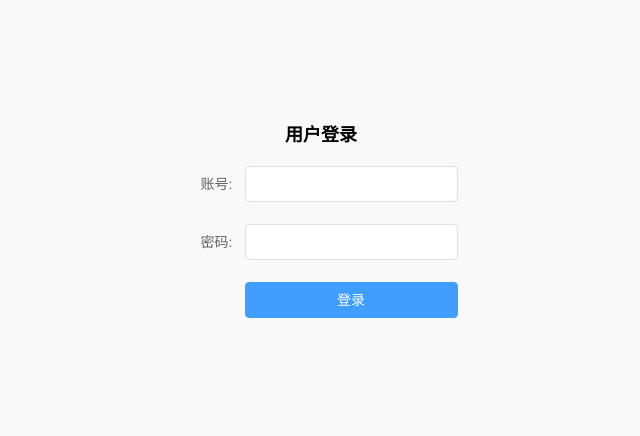
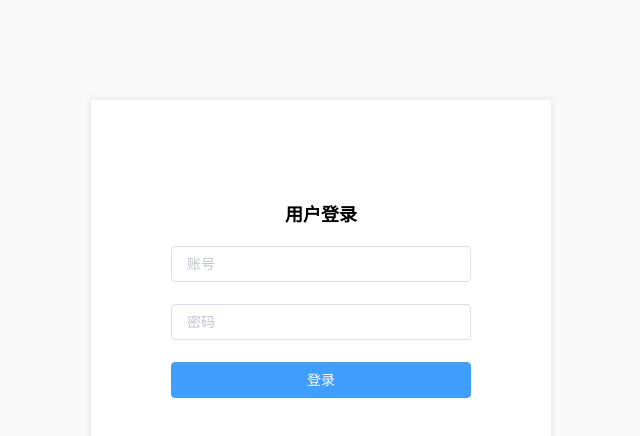
Before and after one commit to esplori/vue-blog-admin, a Vue app: page /#/login in a window 1280 px wide. Shown: the top 436 px of the page, without its empty margins (319-959 px from the left). Built offline with nearby package versions, Linux system fonts and the light colour scheme.

Commit message:
update login style

```diff
--- a/src/views/account/login.vue
+++ b/src/views/account/login.vue
@@ -1,18 +1,20 @@
 <template>
-  <div class="index">
-    <el-form label-width="60px" :model="form">
+  <div class="login">
+    <div class="login-container">
+      <el-form :model="form">
       <h2 style="text-align:center;padding: 20px 0;">用户登录</h2>
-      <el-form-item label="账号:">
-        <el-input v-model="form.username"></el-input>
+      <el-form-item>
+        <el-input v-model="form.username" placeholder="账号"></el-input>
       </el-form-item>
-      <el-form-item label="密码:">
-        <el-input v-model="form.password" type="password"></el-input>
+      <el-form-item>
+        <el-input v-model="form.password" type="password" placeholder="密码"></el-input>
       </el-form-item>
       <el-form-item>
         <el-button @click="login" type="primary" style="width:100%">登录</el-button>
         <!-- <el-button @click="register" type="warning">注册</el-button> -->
       </el-form-item>
     </el-form>
+    </div>
   </div>
 </template>
 
@@ -41,12 +43,18 @@ export default {
 </script>
 
 <!-- Add "scoped" attribute to limit CSS to this component only -->
-<style scoped>
-  .index {
+<style scoped lang="less">
+  .login {
     height: 100%;
     padding-top: 100px;
     display: flex;
     justify-content: center;
     align-items: center;
+    .login-container{
+      width: 300px;
+      background: #fff;
+      padding: 80px;
+      box-shadow: 0 0 8px rgba(0,0,0,0.1);
+    }
   }
 </style>
```
